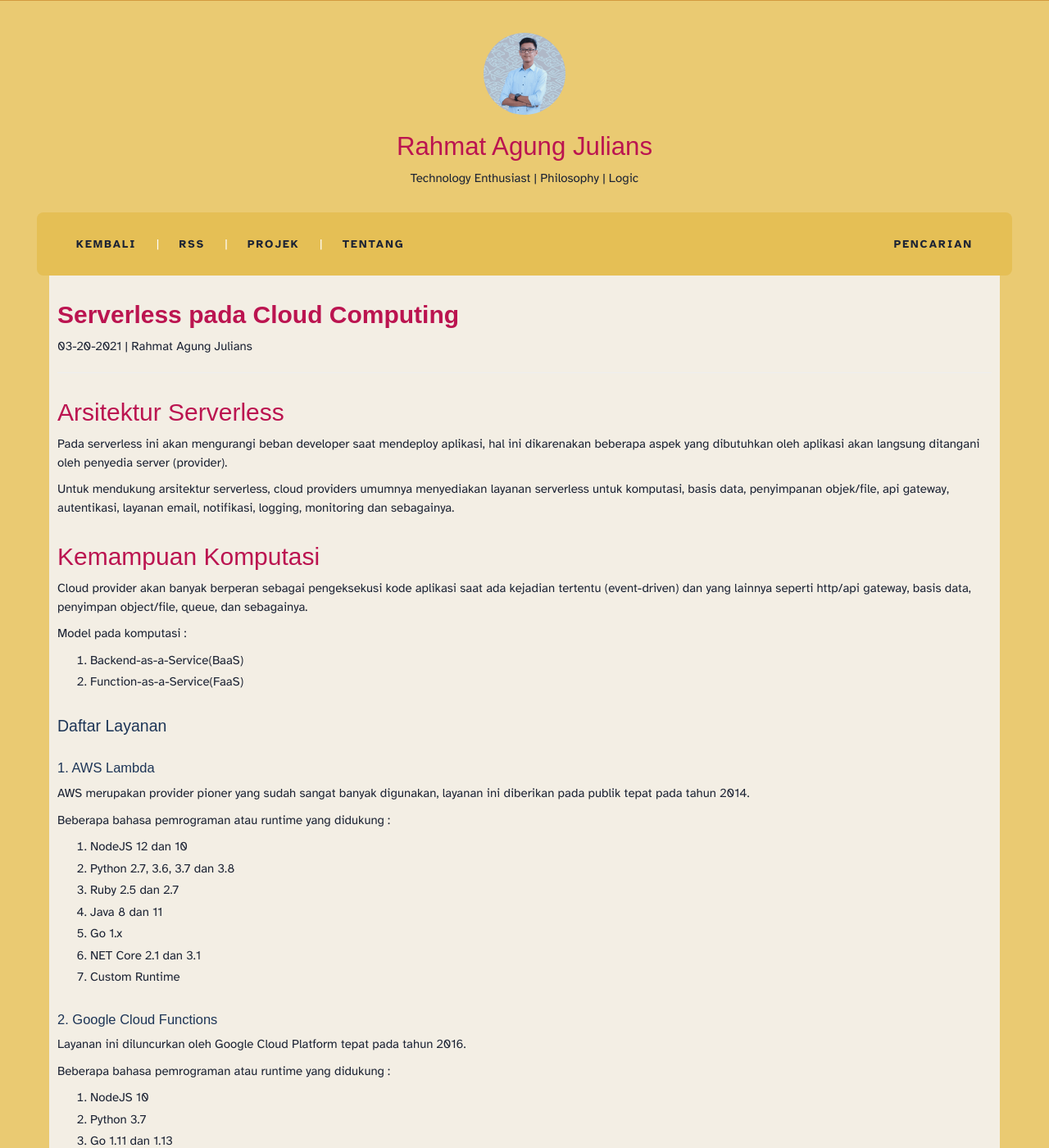
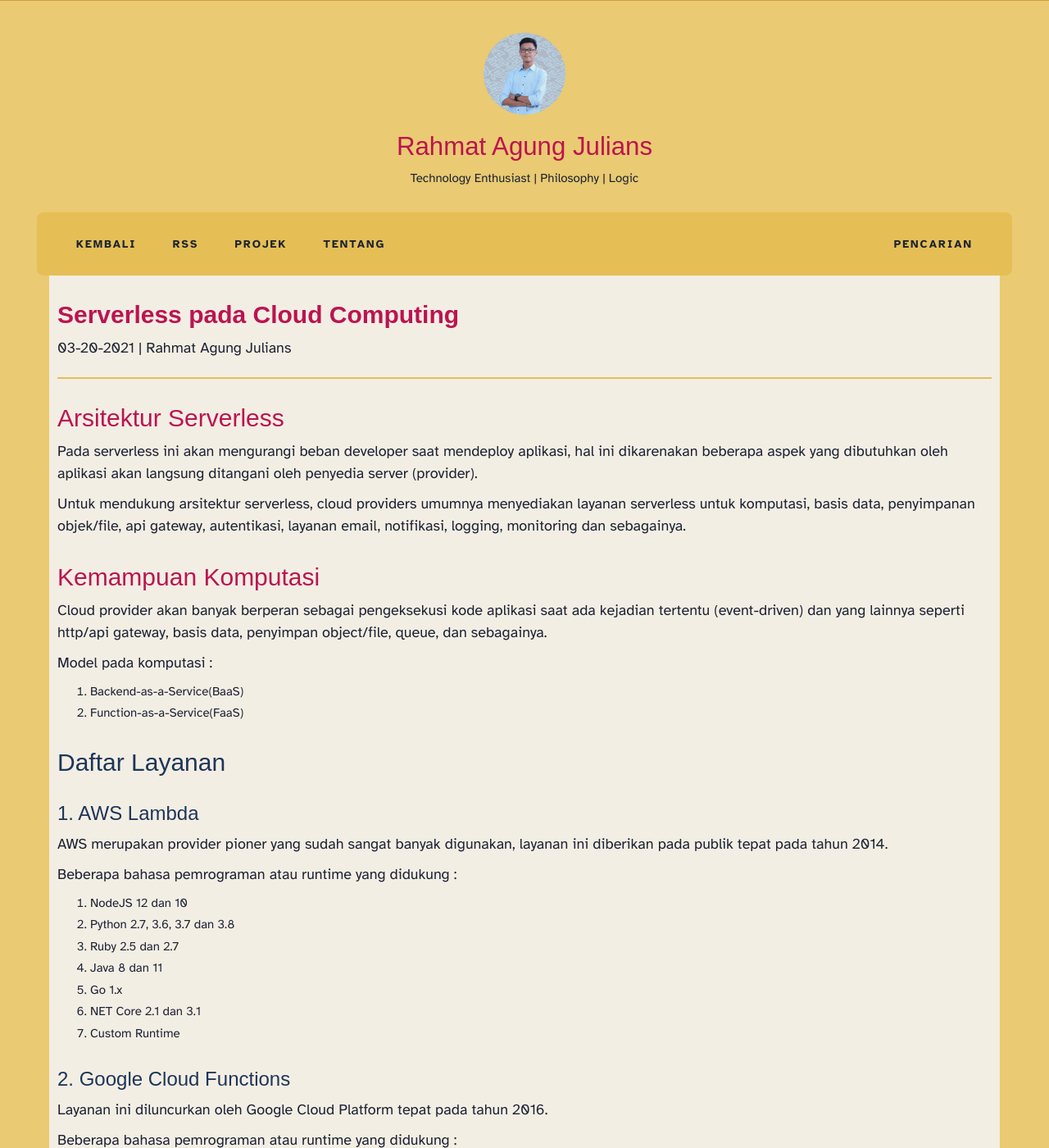
Before and after one commit to rahmatagungj/ruby-blog, a Jekyll site: the page built from _posts/2021/03/2021-03-20-serverless-pada-cloud-computing.md, in a window 1280 px wide and 1400 px high. Shown: the whole window at 82% size. Built offline with Jekyll 4.4.1, drawn with Linux system fonts in a browser that asks for light colours; some web fonts are replaced.

Commit message:
fix some layout

```diff
--- a/_includes/header_text.html
+++ b/_includes/header_text.html
@@ -9,8 +9,8 @@
   <br/>
   <div class="row mb-2 myhead toolbar">
     <div class="col-sm-6">
-        <a href="{{ "/" | relative_url }}" class="local-link">Kembali </a> | <a href="/feed.xml">Rss</a> |
-      <a href="/projek" class="local-link">Projek</a> |
+        <a href="{{ "/" | relative_url }}" class="local-link">Kembali </a>  <a href="/feed.xml">Rss</a>
+      <a href="/projek" class="local-link">Projek</a>
       <a href="/tentang" class="local-link">Tentang</a>
     </div>
     <div class="col-sm-6 text-muted small headright">
--- a/_sass/style.scss
+++ b/_sass/style.scss
@@ -47,9 +47,17 @@
 
 h2, h3, h4, h5, h6 { margin-top: 3rem; text-transform: capitalize;}
 
-hr { margin: 2rem 0; }
+hr {
+  color: rgb(229, 191, 85);
+  background-color: rgb(229, 191, 85);
+  height: 2px;
+}
 
-p { margin: 1rem 0; }
+
+p {
+  margin: 1rem 0;
+  font-size: 1.2em;
+}
 
 li { margin: 0.4rem 0; }
 
@@ -87,7 +95,7 @@
 }
 
 hr.lined {
-  background: #a7d7f9;
+  background: rgb(229, 191, 85);
   height: 1px;
 }
 
@@ -260,10 +268,6 @@
   color: #1d3557;
 }
 
-hr {
-  color: #a7d7f9;
-  background-color: #a7d7f9;
-}
 /* Highlight CSS - Rouge Highlighter */
 
 pre code {
@@ -755,6 +759,18 @@
   max-width: 40ch;
 }
 
+h5 {
+  font-size: 2em;
+  line-height: 1.2;
+  max-width: 40ch;
+}
+
+h6 {
+  font-size: 1.6em;
+  line-height: 1.2;
+  max-width: 40ch;
+}
+
 b, strong {
   font-weight: 600;
 }
```
